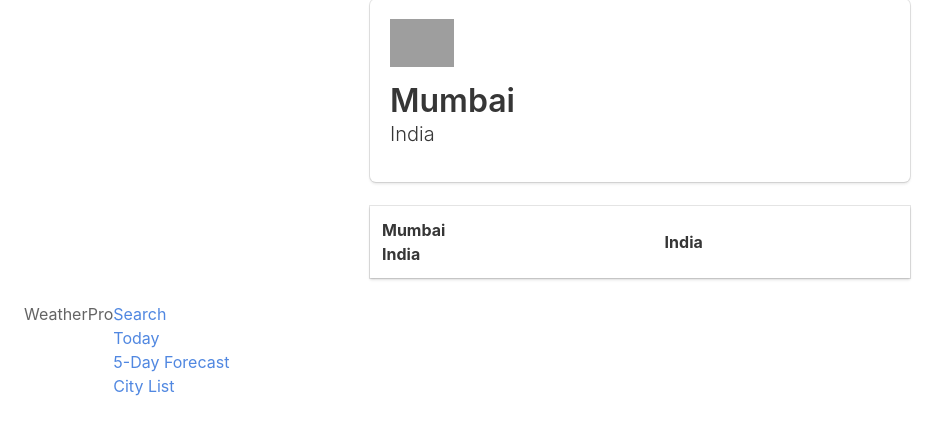
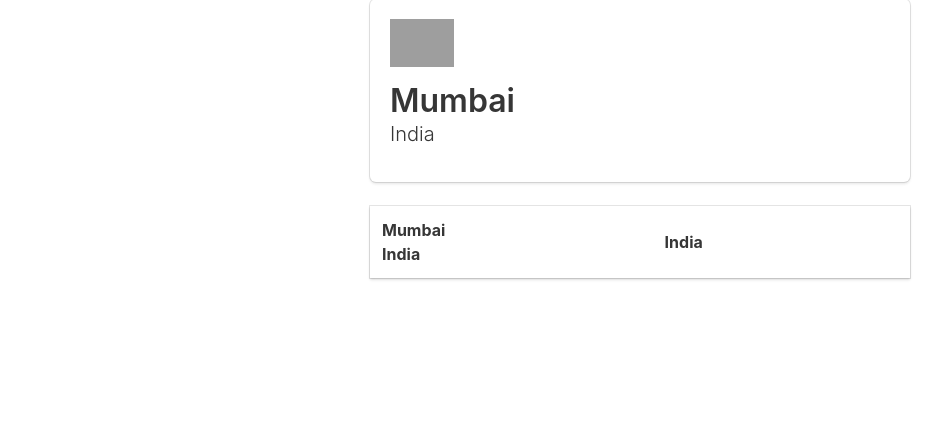
Before and after one commit to RuchirChawdhry/WeatherFlask, a Flask app: page /forecast in a window 1280 px wide. Shown: the part 101-536 px from the top of the page, without its empty margins (0-950 px from the left). Run offline with Flask 2, Linux system fonts and the light colour scheme; data that the repository does not hold is empty; some libraries are stand-ins or nearby versions; grey boxes are pictures that could not be loaded.

Commit message:
Removing excess code

```diff
--- a/templates/index.html
+++ b/templates/index.html
@@ -17,11 +17,13 @@
     crossorigin="anonymous"></script>
     <title>Weather Info!</title>
 <style>
+  /* For adding opacity to navbar */
     #nav1
     {
         opacity: 0.85;
         filter:(opacity=85);
     }
+  /* Google Font used in Navbar Brand area */
     #nav-brand1
     {
         font-family: 'Noto Sans JP';
@@ -123,32 +125,6 @@
     </div>
 </div>
 
-
-
-
-
-
-    <nav class="navbar navbar-expand-sm navbar-inverse bg-primary navbar-dark" id="nav1">
-        <h1 class="navbar-brand mb-0 text-white navbar-light">WeatherPro</h1>
-        <div class="collapse navbar-collapse justify-content-end" id="navbarNavDropdown">
-            <ul class="navbar-nav" id="text-white">
-                <li class="nav-item active text-white">
-                    <a href="#" class="nav-link">Search</a>
-                </li>
-                <li class="nav-item">
-                    <a href="#" class="nav-link">Today</a>
-                </li>
-                <li class="nav-item">
-                    <a href="#" class="nav-link">5-Day Forecast</a>
-                </li>
-                <li class="nav-item">
-                    <a href="#" class="nav-link">City List</a>
-                </li>
-            </ul>
-        </div>
-    </nav>
-
-
 </section>
 </body>
 </html>
```
